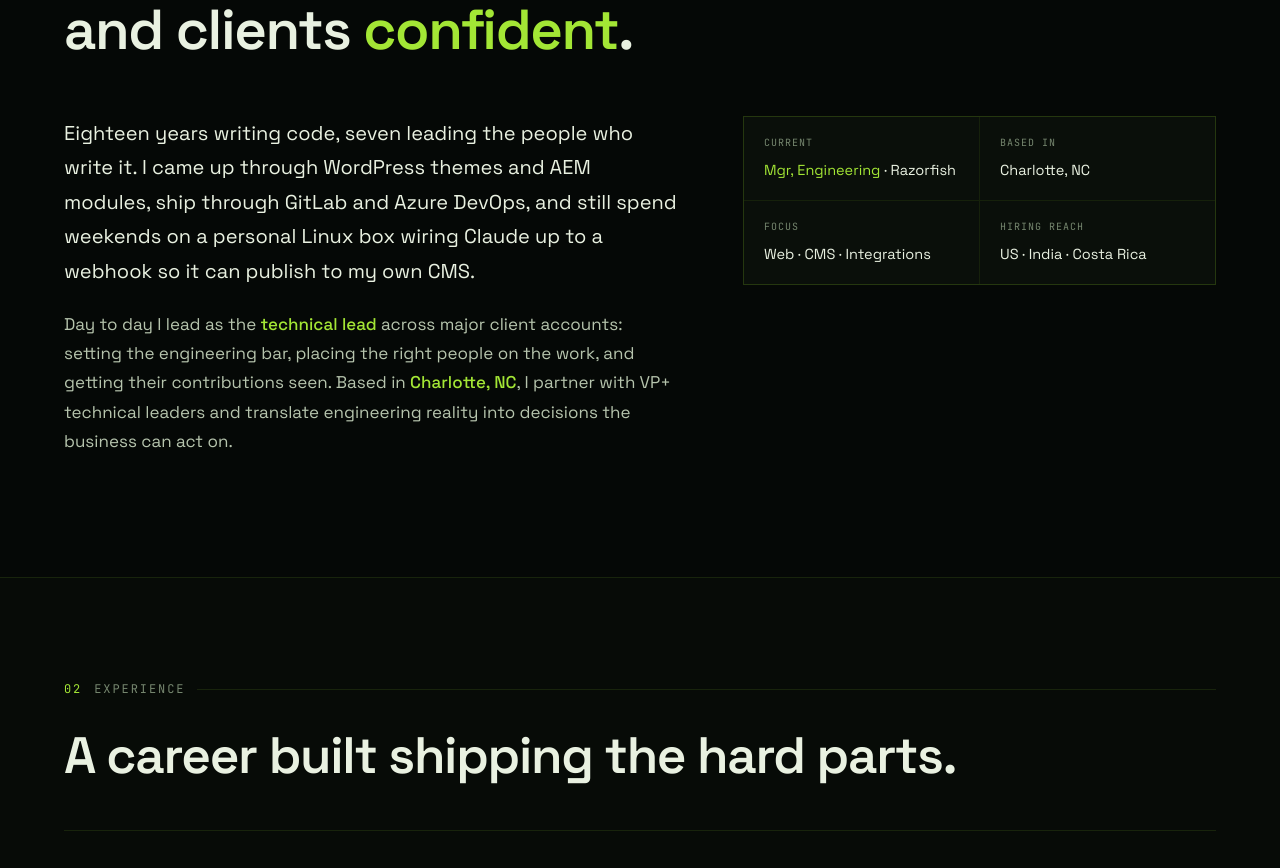
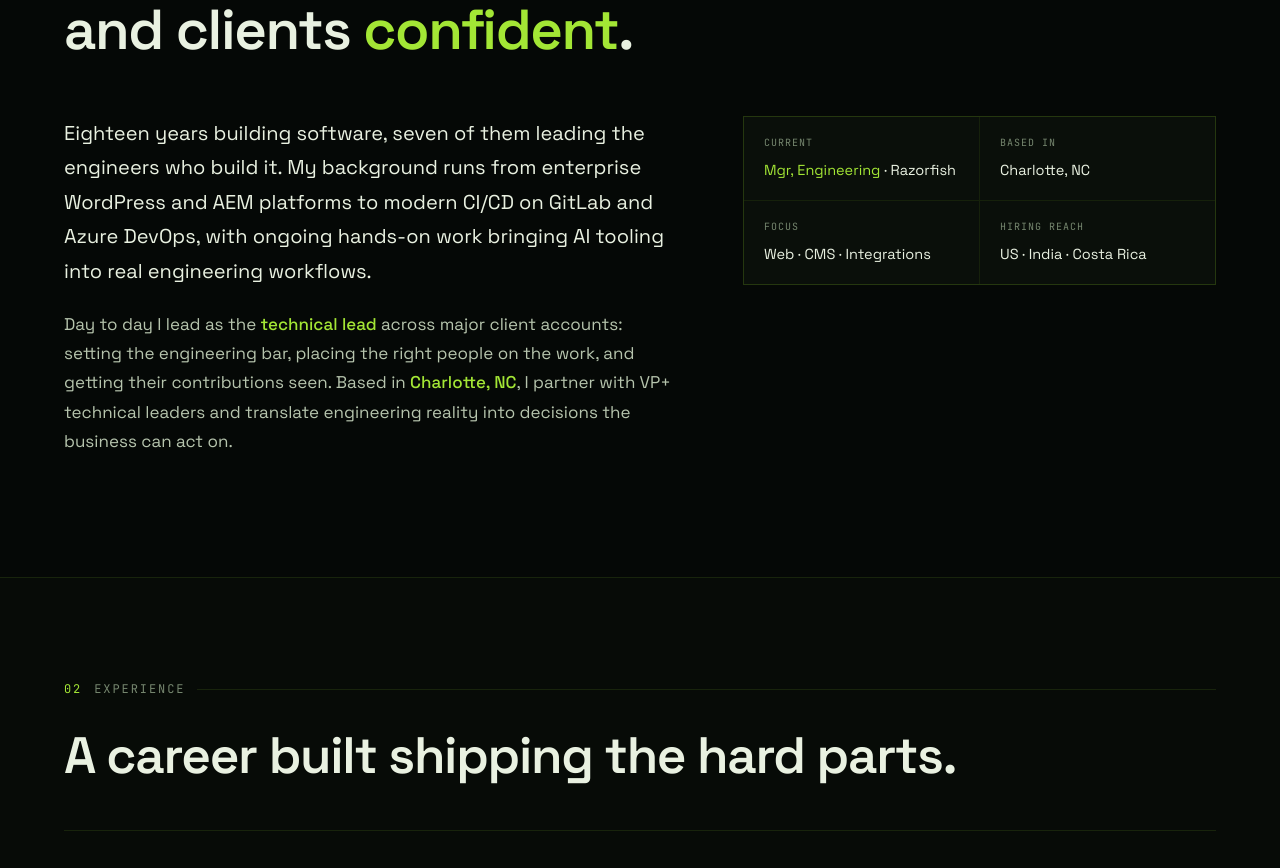
Before and after one commit to lordborden/evanborden, a React (Vite) app: page / in a window 1280 px wide. Shown: the part 1131-1999 px from the top of the page. Built offline with nearby package versions, Linux system fonts and the light colour scheme.

Commit message:
v5: professionalize the manifesto/About copy (drop casual "came up through" opener)

```diff
--- a/src/components/parts1.jsx
+++ b/src/components/parts1.jsx
@@ -119,11 +119,11 @@ function About() {
         <div className="v5-about-grid">
           <div className="v5-about-body v5-rev">
             <p>
-              Eighteen years writing code, seven leading the people who write
-              it. I came up through WordPress themes and AEM modules, ship
-              through GitLab and Azure DevOps, and still spend weekends on a
-              personal Linux box wiring Claude up to a webhook so it can
-              publish to my own CMS.
+              Eighteen years building software, seven of them leading the
+              engineers who build it. My background runs from enterprise
+              WordPress and AEM platforms to modern CI/CD on GitLab and Azure
+              DevOps, with ongoing hands-on work bringing AI tooling into real
+              engineering workflows.
             </p>
             <p>
               Day to day I lead as the <strong>technical lead</strong> across
```
